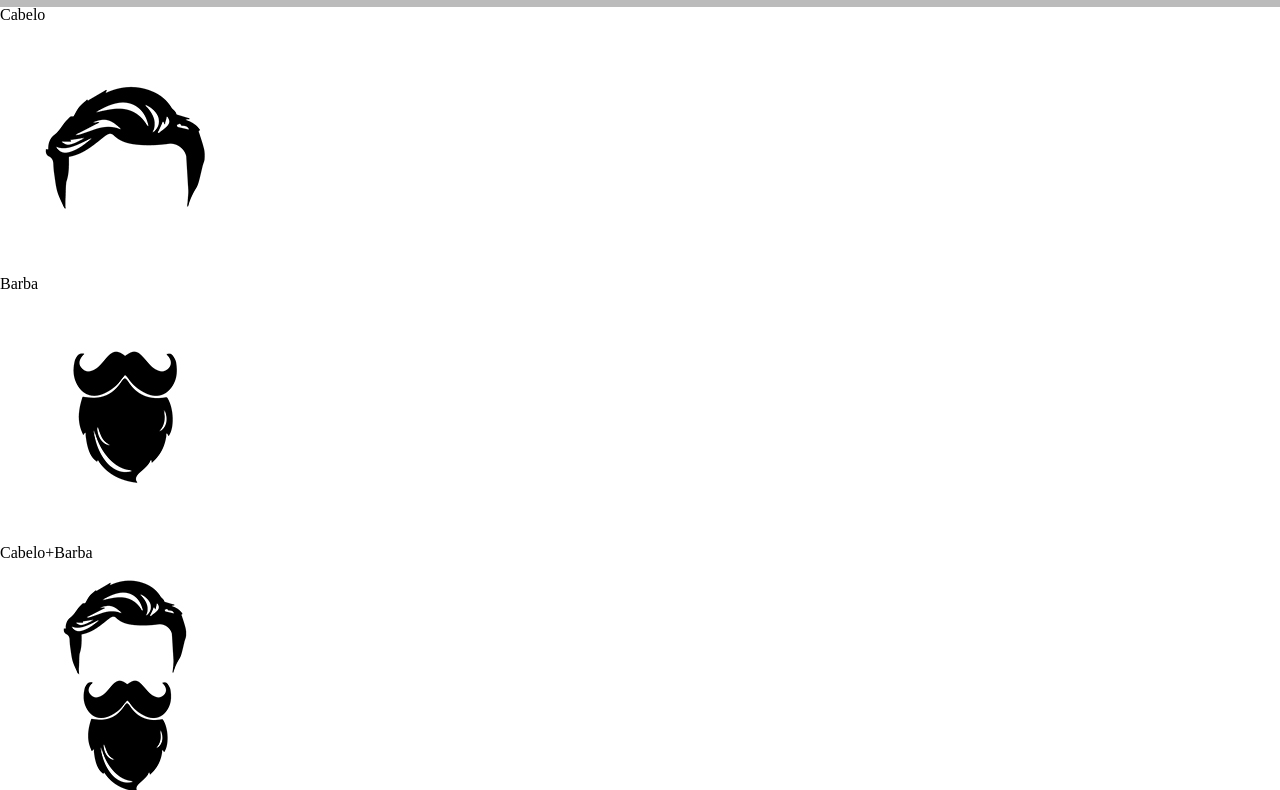
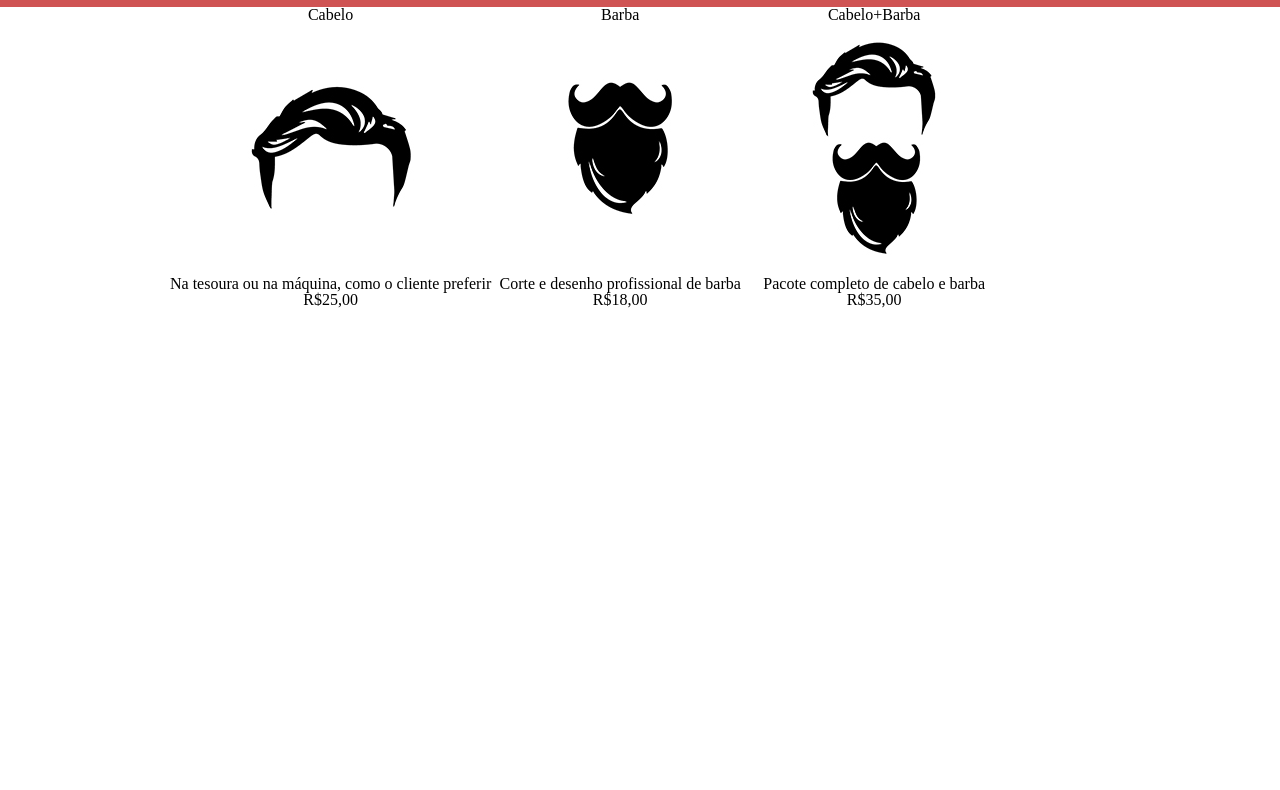
Before and after one commit to carladutra/barbeariaalura, a plain HTML site: page produtos.html in a window 1280 px wide. Shown: the part 286-1076 px from the top of the page. After the commit the page ends 800 px from the top, so only its background shows below. Drawn offline with Linux system fonts and the light colour scheme.

Commit message:
Add files via upload

```diff
--- a/produtos.css
+++ b/produtos.css
@@ -1,5 +1,5 @@
 header {
-	background: #BBBBBB;
+	background: #cf5353;
 	padding: 20px 0;
 }
 
@@ -27,3 +27,11 @@ nav a {
 	font-size: 22px;
 	text-decoration: none;
 }
+.produtos{
+	width: 940px;
+	margin: 0 auto;
+}
+.produtos li{
+	display: inline-block;
+	text-align: center;
+}
--- a/produtos.html
+++ b/produtos.html
@@ -23,24 +23,24 @@
 
 		</header>
 		<main>
-			<ul>
+			<ul class="produtos">
 				<li>
 					<h2>Cabelo</h2>
 					<img src="cabelo.jpg" alt="">
-					<p></p>
-					<p></p>
+					<p>Na tesoura ou na máquina, como o cliente preferir</p>
+					<p>R$25,00</p>
 				</li>
 				<li>
 					<h2>Barba</h2>
 					<img src="barba.jpg" alt="">
-					<p></p>
-					<p></p>
+					<p>Corte e desenho profissional de barba</p>
+					<p>R$18,00</p>
 				</li>
 				<li>
 					<h2>Cabelo+Barba</h2>
 					<img src="cabelo+barba.jpg" alt="">
-					<p></p>
-					<p></p>
+					<p>Pacote completo de cabelo e barba</p>
+					<p>R$35,00</p>
 				</li>
 			</ul>
 		</main>
```
